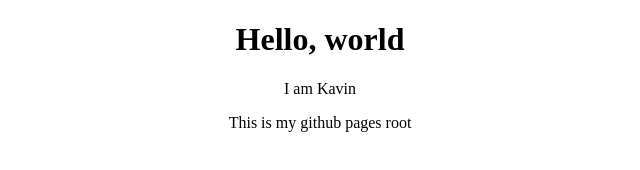
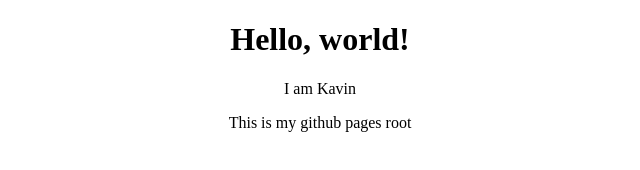
Before and after one commit to ikavvii/ikavvii.github.io, a plain HTML site: page index.html in a window 1280 px wide. Shown: the whole page, without its empty margins (320-960 px from the left). Drawn offline with Linux system fonts and the light colour scheme.

Commit message:
Update index.html

```diff
--- a/index.html
+++ b/index.html
@@ -4,11 +4,11 @@
     <meta charset="UTF-8" />
     <meta name="viewport" content="width=device-width, initial-scale=1.0" />
     <meta name="description" content="freeCodeCamp Accessibility Quiz practice project" />
-    <title>Accessibility Quiz</title>
+    <title>hello, world!</title>
     <link rel="stylesheet" href="styles.css" />
   </head>
   <body style="text-align: center">
-    <h1>Hello, world</h1>
+    <h1>Hello, world!</h1>
     <p>I am Kavin</p>
     <p>This is my github pages root</p>
   </body>
```
